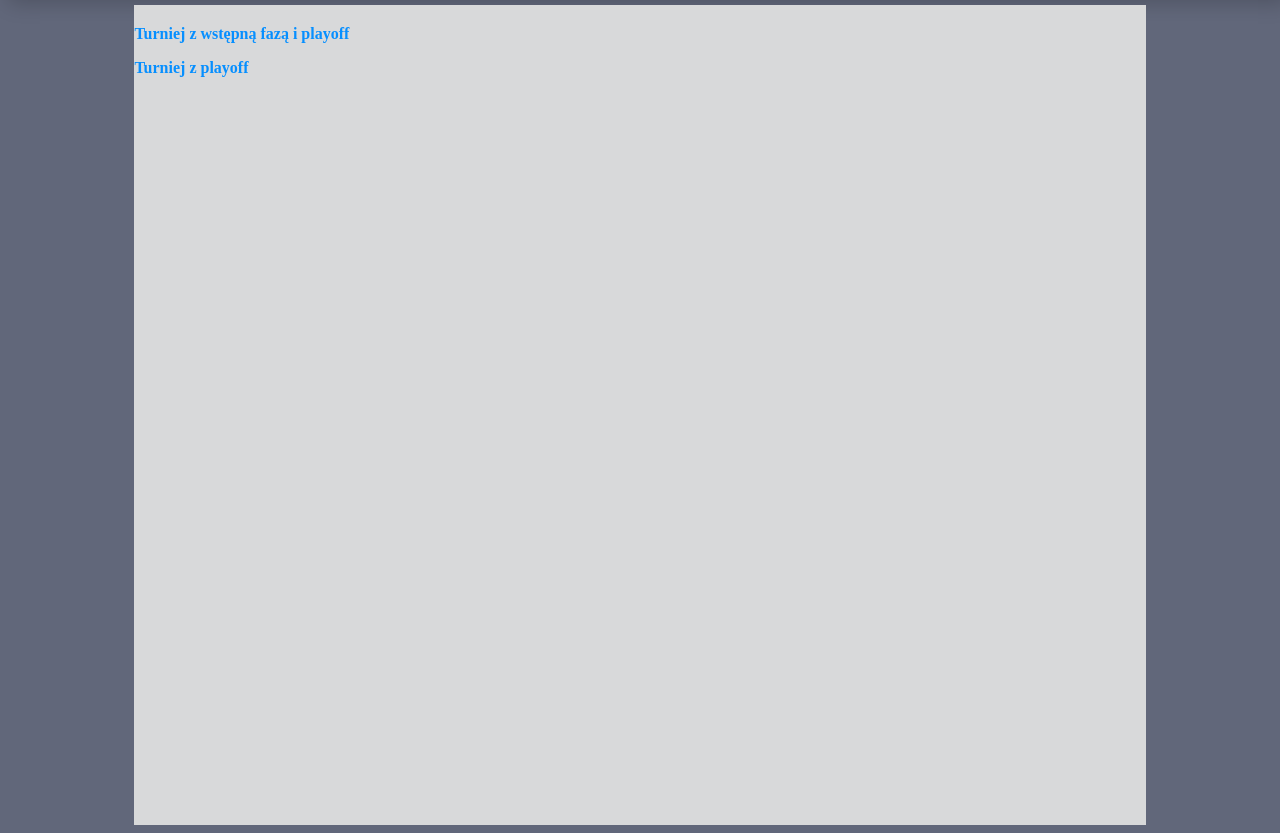
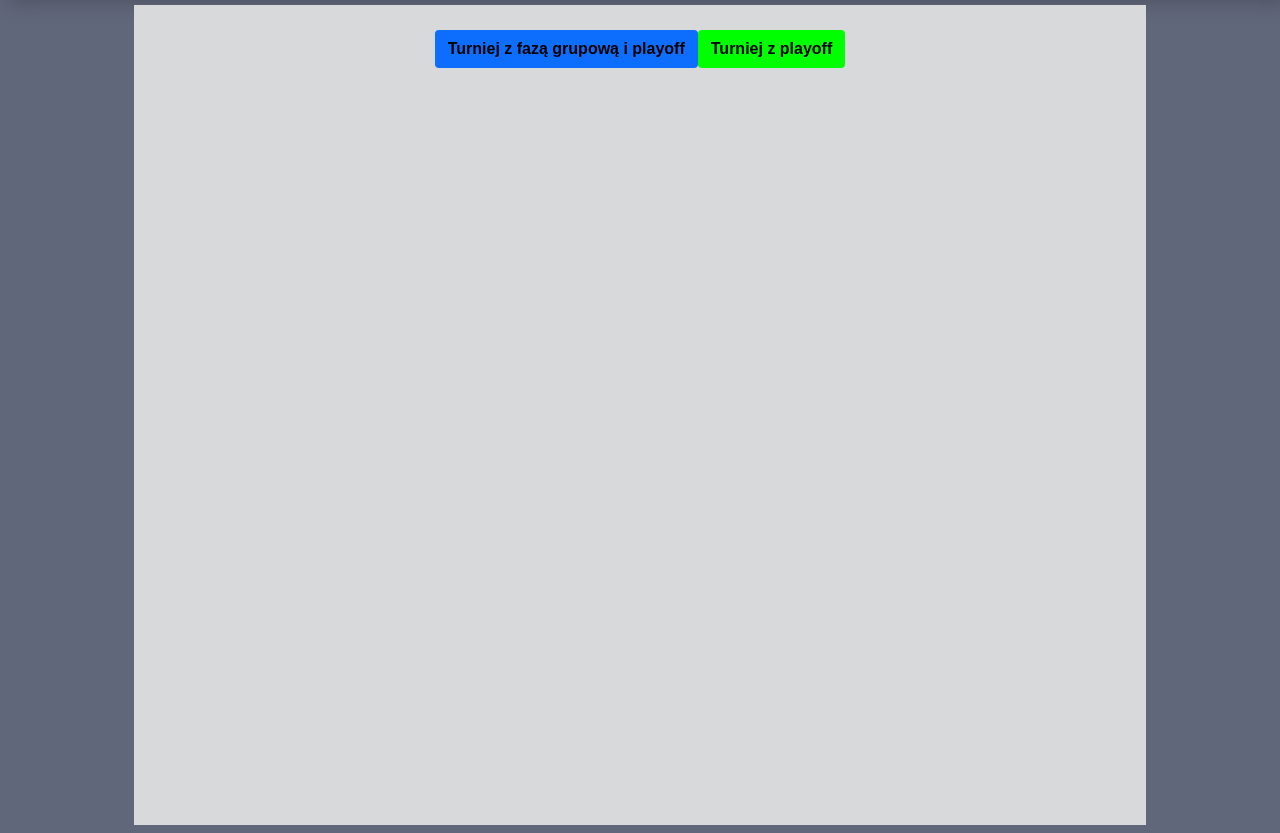
Before and after one commit to DamianFilimowski/Tournament, a Django app: page /tournaments/1/start/ in a window 1280 px wide. Shown: the part 104-937 px from the top of the page. Run offline with Django 4.2, Linux system fonts and the light colour scheme.

Commit message:
added some buttons

```diff
--- a/accounts/static/css/nav.css
+++ b/accounts/static/css/nav.css
@@ -22,7 +22,6 @@ nav{
     width: 5rem;
 }
 
-/*Styling Links*/
 .nav-links{
     display: flex;
     list-style: none;
@@ -107,6 +106,7 @@ nav{
     margin: 5px auto;
     background: #D8D9DA;
     padding-top: 20px;
+    text-align: center;
 }
 
 body {
@@ -207,3 +207,149 @@ h1 {
 .my-form input[type="submit"]:focus {
   border-color: #05a;
 }
+
+
+.my-button {
+    margin-top: 5px;
+    margin-bottom: 10px;
+    cursor: pointer;
+    outline: 0;
+    display: inline-block;
+    font-weight: 400;
+    line-height: 1.5;
+    text-align: center;
+    border: 1px solid transparent;
+    padding: 6px 12px;
+    font-size: 1rem;
+    border-radius: .25rem;
+    transition: color .15s ease-in-out,background-color .15s ease-in-out,border-color .15s ease-in-out,box-shadow .15s ease-in-out;
+    color: black;
+    background: #0d6efd;
+}
+
+.my-button:hover {
+    color: #fff;
+    background-color: #0546a0;
+}
+
+.my-button a {
+    color: black;
+    text-decoration: none;
+    transition: color 1s ease;
+}
+
+.my-button a:hover {
+    color: white;
+    transition: color 1s ease;
+}
+.my-button-container {
+    display: flex;
+    justify-content: center;
+    align-items: center;
+}
+.my-button-edit {
+    margin-top: 5px;
+    margin-bottom: 10px;
+    cursor: pointer;
+    outline: 0;
+    display: inline-block;
+    font-weight: 400;
+    line-height: 1.5;
+    text-align: center;
+    border: 1px solid transparent;
+    padding: 6px 12px;
+    font-size: 1rem;
+    border-radius: .25rem;
+    transition: color .15s ease-in-out,background-color .15s ease-in-out,border-color .15s ease-in-out,box-shadow .15s ease-in-out;
+    color: black;
+    background: #ff7f00;
+}
+
+.my-button-edit:hover {
+    color: #fff;
+    background-color: #cc6600;
+}
+
+.my-button-edit a {
+    color: black;
+    text-decoration: none;
+    transition: color 1s ease;
+}
+
+.my-button-edit a:hover {
+    color: white;
+    transition: color 1s ease;
+}
+.centre-that {
+    display: flex;
+    justify-content: center;
+    align-items: center;
+}
+
+.my-button-delete {
+    margin-top: 5px;
+    margin-bottom: 10px;
+    cursor: pointer;
+    outline: 0;
+    display: inline-block;
+    font-weight: 400;
+    line-height: 1.5;
+    text-align: center;
+    border: 1px solid transparent;
+    padding: 6px 12px;
+    font-size: 1rem;
+    border-radius: .25rem;
+    transition: color .15s ease-in-out,background-color .15s ease-in-out,border-color .15s ease-in-out,box-shadow .15s ease-in-out;
+    color: black;
+    background: #ff0000;
+}
+
+.my-button-delete:hover {
+    color: #fff;
+    background-color: #cc0000;
+}
+
+.my-button-delete a {
+    color: black;
+    text-decoration: none;
+    transition: color 1s ease;
+}
+
+.my-button-delete a:hover {
+    color: white;
+    transition: color 1s ease;
+}
+
+.my-button-start {
+    margin-top: 5px;
+    margin-bottom: 10px;
+    cursor: pointer;
+    outline: 0;
+    display: inline-block;
+    font-weight: 400;
+    line-height: 1.5;
+    text-align: center;
+    border: 1px solid transparent;
+    padding: 6px 12px;
+    font-size: 1rem;
+    border-radius: .25rem;
+    transition: color .15s ease-in-out,background-color .15s ease-in-out,border-color .15s ease-in-out,box-shadow .15s ease-in-out;
+    color: black;
+    background: #00ff00;
+}
+
+.my-button-start:hover {
+    color: #fff;
+    background-color: #008000;
+}
+
+.my-button-start a {
+    color: black;
+    text-decoration: none;
+    transition: color 1s ease;
+}
+
+.my-button-start a:hover {
+    color: white;
+    transition: color 1s ease;
+}
--- a/tournament/templates/tournament/team_list.html
+++ b/tournament/templates/tournament/team_list.html
@@ -2,5 +2,6 @@
 {% block content %}
     <h1>Lista Drużyn</h1>
 {% include 'list.html'  %}
-    <a href="{% url 'tournament:team_create' %}">Stwórz Drużynę</a>
+    <div class="my-button-container"><button class="my-button"><a href="{% url 'tournament:team_create' %}">
+        Stwórz Drużynę</a></button></div>
 {% endblock %}
--- a/tournament/templates/tournament/tournament_list.html
+++ b/tournament/templates/tournament/tournament_list.html
@@ -2,5 +2,6 @@
 {% block content %}
     <h1>Lista Turniejów</h1><br>
 {% include 'list.html'  %}
-    <a href="{% url 'tournament:tournament_create' %}">Stwórz Turniej</a>
+    <div class="my-button-container"><button class="my-button"><a href="{% url 'tournament:tournament_create' %}">
+        Stwórz Turniej</a></button></div>
 {% endblock %}
--- a/tournament/templates/tournament/tournament_start.html
+++ b/tournament/templates/tournament/tournament_start.html
@@ -1,6 +1,8 @@
 {% extends 'base.html' %}
 {% block content %}
- <a href="{% url 'tournament:tournament_create_groups_playoff' pk %}">Turniej z wstępną fazą i playoff</a>
-    <p><a href="{% url 'tournament:tournament_create_playoff' pk %}">Turniej z playoff</a></p>
+ <div class="my-button-container"><button class="my-button">
+     <a href="{% url 'tournament:tournament_create_groups_playoff' pk %}">Turniej z fazą grupową i playoff</a></button>
+     <button class="my-button-start">
+         <a href="{% url 'tournament:tournament_create_playoff' pk %}">Turniej z playoff</a></button></div>
 
 {% endblock %}
```
Also changed, not shown: tournament/templates/tournament/tournament_detail.html (+12 -4 lines).
